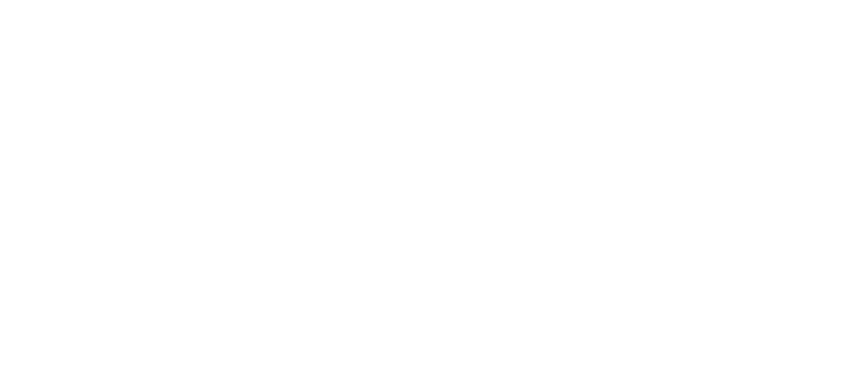
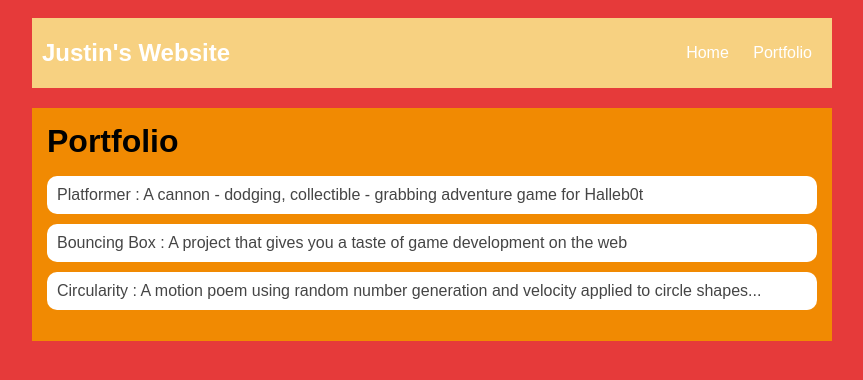
Before and after one commit to Jfournet21/Jfournet21.github.io, a plain HTML site: page portfolio.html in a window 1280 px wide. Shown: the whole page, without its empty margins (208-1071 px from the left). Drawn offline with Linux system fonts and the light colour scheme.

Commit message:
add portfolio.html file

```diff
--- a/portfolio.html
+++ b/portfolio.html
@@ -0,0 +1,33 @@
+<!DOCTYPE HTML>
+<html>
+    <head>
+        <title>Justin's Website</title>
+        <link rel="stylesheet" href="style.css">
+    </head>
+
+    <body>
+      <div id="all-contents">
+            <nav>
+                <h1>Justin's Website</h1>
+                <ul id="nav-ul">
+                   <li class="nav-li">
+                   <a class="nav-a" href="index.html">Home</a>
+                 </li>
+                 <li class="nav-li">
+                   <a class="nav-a" href="portfolio.html">Portfolio</a>
+                 </li>
+             </ul>
+         </nav>
+         <main>
+            <div class="content">
+                <h1>Portfolio</h1>
+                <ul id="portfolio">
+                    <li><a href="projects/platformer/">Platformer : A cannon - dodging, collectible - grabbing adventure game for Halleb0t</a></li>
+                    <li><a href="projects/bouncing-box/">Bouncing Box : A project that gives you a taste of game development on the web </a></li>
+                    <li><a href="projects/circularity/">Circularity : A motion poem using random number generation and velocity applied to circle shapes...</a></li>
+                </ul>
+            </div>
+         </main>
+      </div>
+    </body>
+</html>
--- a/style.css
+++ b/style.css
@@ -61,3 +61,28 @@ main {
 h2, h3 {
     margin: 0px;
 }
+         /* portfolio styles */
+         .content h1 {
+            color: black;
+        }
+
+        #portfolio {
+            list-style-type: none;
+            padding-left: 0;
+        }
+
+        #portfolio li {
+            background: #fff;
+            padding: 10px;
+            border-radius: 10px;
+            margin-bottom: 10px;
+        }
+
+        #portfolio li:hover {
+            background: #eee;
+        }
+
+        #portfolio a {
+            text-decoration: none;
+            color: #454545;
+        }
```
